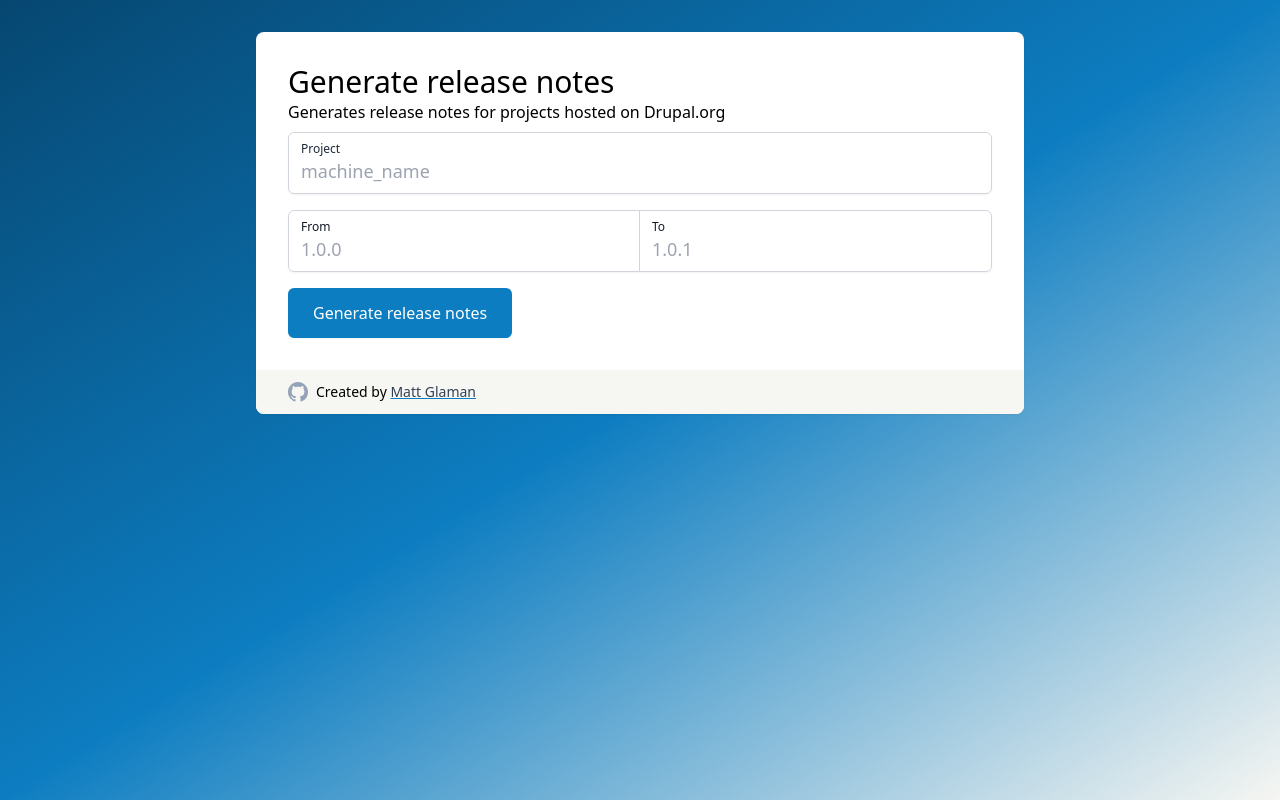
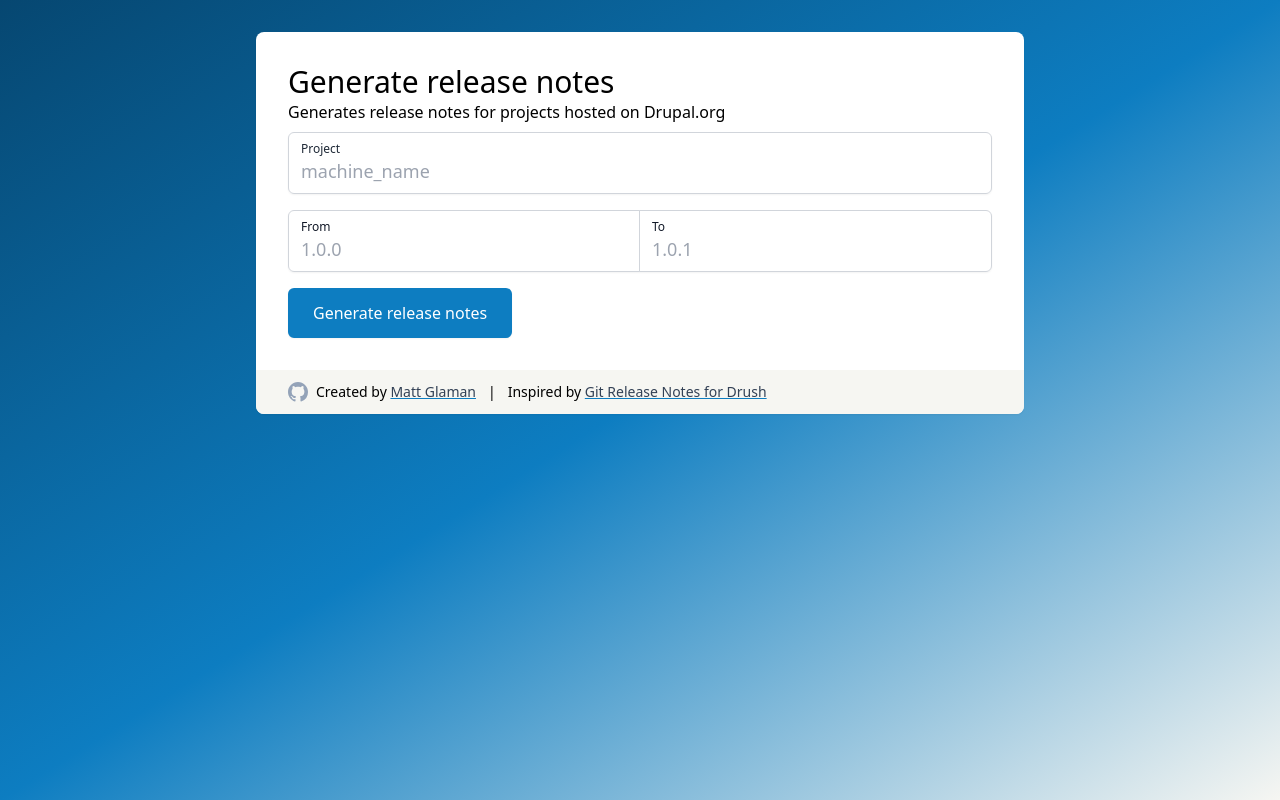
Before and after one commit to mglaman/drupal-mrn, a Svelte app in the folder app/: page / in a window 1280 px wide. Built offline with nearby package versions, Linux system fonts and the light colour scheme.

Commit message:
Credit the grn Drush project #11

```diff
--- a/app/src/App.svelte
+++ b/app/src/App.svelte
@@ -108,6 +108,8 @@
         <div class="bg-drupal-pale-gray px-8 py-3 text-sm flex">
             <a href="https://github.com/mglaman/drupal-mrn" class="mr-2 block text-slate-400 hover:text-slate-500 dark:hover:text-slate-300"><span class="sr-only">Tailwind CSS on GitHub</span><svg viewBox="0 0 16 16" class="w-5 h-5" fill="currentColor" aria-hidden="true"><path d="M8 0C3.58 0 0 3.58 0 8c0 3.54 2.29 6.53 5.47 7.59.4.07.55-.17.55-.38 0-.19-.01-.82-.01-1.49-2.01.37-2.53-.49-2.69-.94-.09-.23-.48-.94-.82-1.13-.28-.15-.68-.52-.01-.53.63-.01 1.08.58 1.23.82.72 1.21 1.87.87 2.33.66.07-.52.28-.87.51-1.07-1.78-.2-3.64-.89-3.64-3.95 0-.87.31-1.59.82-2.15-.08-.2-.36-1.02.08-2.12 0 0 .67-.21 2.2.82.64-.18 1.32-.27 2-.27.68 0 1.36.09 2 .27 1.53-1.04 2.2-.82 2.2-.82.44 1.1.16 1.92.08 2.12.51.56.82 1.27.82 2.15 0 3.07-1.87 3.75-3.65 3.95.29.25.54.73.54 1.48 0 1.07-.01 1.93-.01 2.2 0 .21.15.46.55.38A8.013 8.013 0 0016 8c0-4.42-3.58-8-8-8z"></path></svg></a>
             <p>Created by <a href="https://mglaman.dev/" class="underline decoration-drupal-light-navy-blue text-slate-700 hover:text-slate-900">Matt Glaman</a></p>
+            <div class="mx-3">|</div>
+            <p>Inspired by <a href="https://www.drupal.org/project/grn"  class="underline decoration-drupal-light-navy-blue text-slate-700 hover:text-slate-900">Git Release Notes for Drush</a> </p>
         </div>
     </main>
     {#if notes.length > 0}
```
